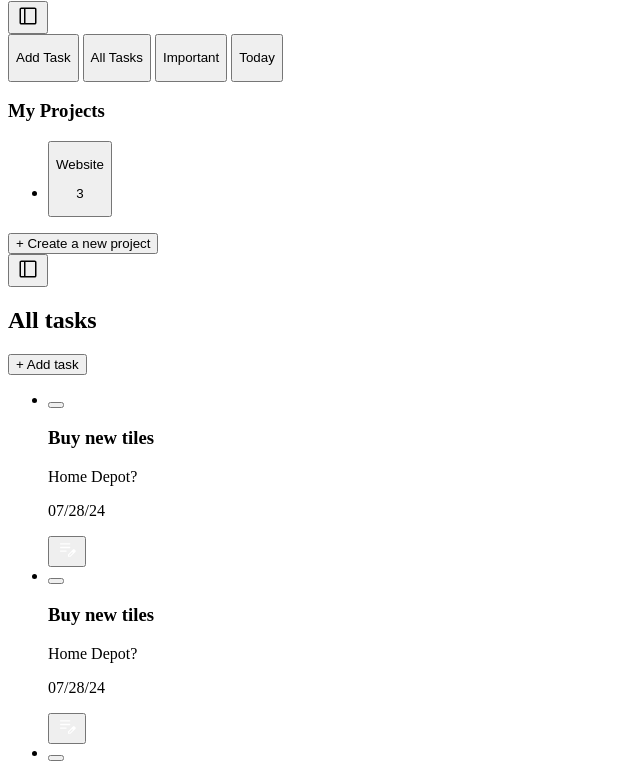
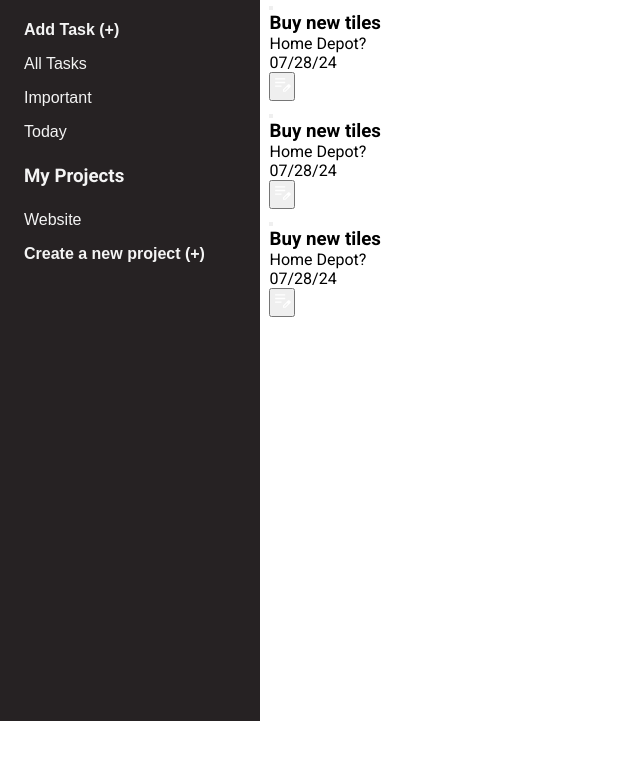
Before and after one commit to tristanbaldeo/todo-list, a website built with webpack: page src/index.html in a window 1280 px wide. Shown: the part 79-856 px from the top of the page, without its empty margins (0-640 px from the left). After the commit the page ends 800 px from the top, so only its background shows below. Built offline with nearby package versions, Linux system fonts and the light colour scheme.

Commit message:
added css elements for sidebar

```diff
--- a/src/index.html
+++ b/src/index.html
@@ -1,7 +1,8 @@
 <!DOCTYPE html>
 <html>
     <head>
-        <title>Restaurant Page</title>
+        <title>To-Do List</title>
+        <link href="style.css" rel="stylesheet" type="text/css"/>
         <meta charset="UTF-8">
         <meta name="viewport" content="width=device-width, initial-scale=1.0">
         <link rel="preconnect" href="https://fonts.googleapis.com">
@@ -12,7 +13,7 @@
         <div id="content">
             <div id="sidebar">
                 <div class="header">
-                    <h1 class="logo">To-do</h1>
+                    <h1 class="logo">To-do List</h1>
                     <button type="button" class="dock-sidebar">
                     <svg xmlns="http://www.w3.org/2000/svg" height="24" viewBox="0 -960 960 960" width="24">
                         <path d="M212.309-140.001q-29.923 0-51.115-21.193-21.193-21.192-21.193-51.115v-535.382q0-29.923 21.193-51.115 21.192-21.193 51.115-21.193h535.382q29.923 0 51.115 21.193 21.193 21.192 21.193 51.115v535.382q0 29.923-21.193 51.115-21.192 21.193-51.115 21.193H212.309ZM320-200v-560H212.309q-4.616 0-8.463 3.846-3.846 3.847-3.846 8.463v535.382q0 4.616 3.846 8.463 3.847 3.846 8.463 3.846H320Zm59.999 0h367.692q4.616 0 8.463-3.846 3.846-3.847 3.846-8.463v-535.382q0-4.616-3.846-8.463-3.847-3.846-8.463-3.846H379.999v560ZM320-200H200h120Z"></path>
@@ -21,7 +22,7 @@
                 </div>
                 <div class="tasks">
                     <button type="button" class="add-task-sidebar">
-                        <p>Add Task</p>
+                        <p>Add Task (+)</p>
                     </button>
 
                     <button type="button" class="all-tasks">
@@ -40,17 +41,16 @@
                     </button>
 
                     <div id="projects">
-                        <h3>My Projects</h3>
+                        <h3 class="project-header">My Projects</h3>
                         <ul class="projects-list">
                             <li class="project">
                             <button class="project-folder">
                                 <p class="project-name">Website</p>
-                                <p class="total-tasks">3</p>
                                 <span class="project-settings">
                             </button>
                         </ul>
 
-                        <button type="button" class="add-project">+ Create a new project</button>
+                        <button type="button" class="add-project">Create a new project (+)</button>
                     </div>
                 </div>
             </div>
--- a/src/style.css
+++ b/src/style.css
@@ -1,6 +1,75 @@
 * {
     box-sizing: border-box;
-    list-style: none;
+    list-style-type: none;
     margin: 0;
     padding: 0;
 }
+
+body {
+    font-family: 'Roboto', sans-serif;
+    height: 100vh;
+    display: grid;
+    grid-template-columns: 0.8fr 3fr;
+    margin: 0;
+}
+
+#sidebar {
+    background: #262223;
+    display: grid;
+    gap: 16px;
+    grid-template-rows: 4rem 1fr auto;
+    height: 100%;
+    overflow-y: auto;
+    padding: 12px;
+    position: fixed;
+    scrollbar-width: none;
+    user-select: none;
+    width: 260px;
+    z-index: 2;
+}
+
+.header, .project-header {
+    color: #f4f4f4;
+    align-items: center;
+    display: grid;
+    grid-template-columns: 1fr auto;
+    padding: 0 12px;
+}
+
+.dock-sidebar {
+    cursor: pointer;
+    fill: #f4f4f4;
+    background-color: transparent;
+    border: 0;
+    height: 24px;
+    padding: 0;
+    width: 24px;
+}
+
+.add-task-sidebar, .add-project {
+    font-weight: 600
+}
+
+.add-task-sidebar, .all-tasks, .important-tasks, .today-tasks, .project-folder, .add-project {
+    cursor: pointer;
+    background-color: transparent;
+    border-radius: 4px;
+    color: #f4f4f4;
+    font-size: 16px;
+    padding: 8px 12px;
+    text-align: left;
+    border: none;
+    width: 100%;
+    }
+
+.add-task-sidebar:hover, .all-tasks:hover, .important-tasks:hover, .today-tasks:hover, .project-folder:hover, .add-project:hover {
+    background-color: #3e393a
+}
+
+.add-task-sidebar:active, .all-tasks:active, .important-tasks:active, .today-tasks:active, .project-folder:active, .add-project:active {
+    background-color: #4f494a;
+}
+
+.project-header {
+    padding: 16px 12px;
+}
```
